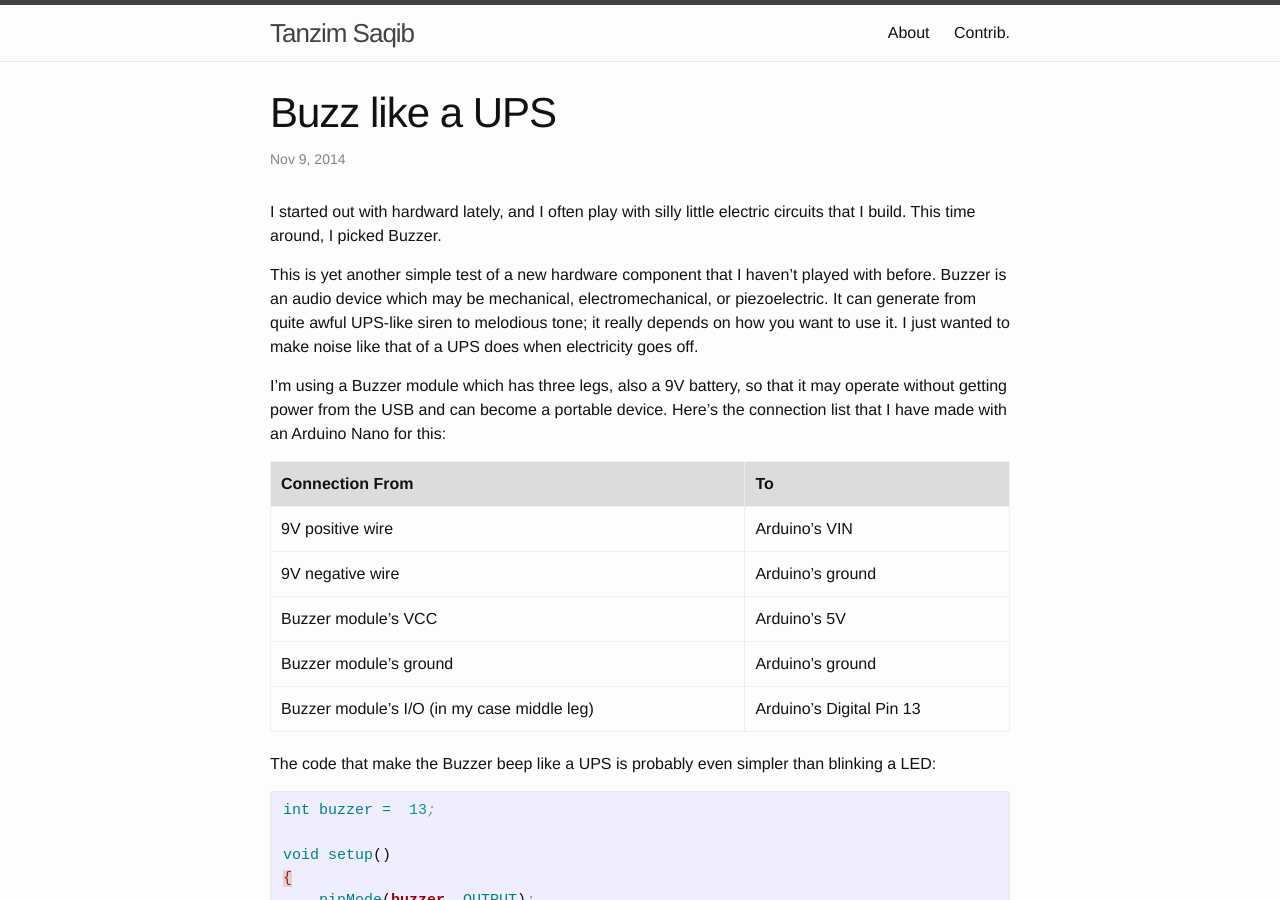
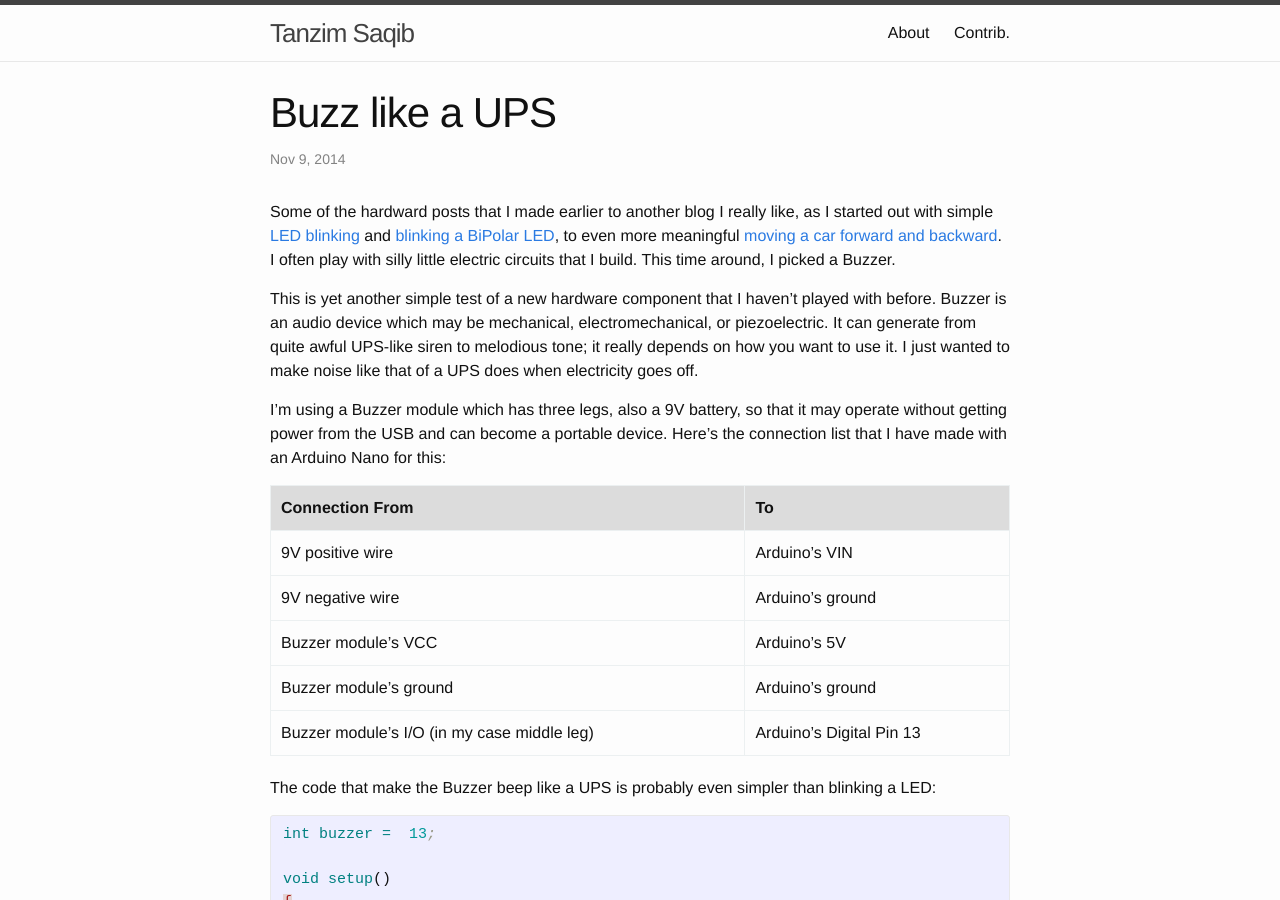
Before and after one commit to tsaqib/www, a Jekyll site: the page built from _posts/2014-11-09-buzz-like-ups.md, in a window 1280 px wide and 900 px high. Built offline with Jekyll 4.4.1, drawn with Linux system fonts in a browser that asks for light colours; comment, search, counter and statistics services are not loaded.

Commit message:
Removed the hardware post compilation.

```diff
--- a/_posts/2014-11-09-buzz-like-ups.md
+++ b/_posts/2014-11-09-buzz-like-ups.md
@@ -6,7 +6,7 @@
 permalink: /:slug
 comments: true
 ---
-I started out with hardward lately, and I often play with silly little electric circuits that I build. This time around, I picked Buzzer.
+Some of the hardward posts that I made earlier to another blog I really like, as I started out with simple [LED blinking](https://tanzimsaqib.wordpress.com/2014/11/05/hello-blinking-led/) and [blinking a BiPolar LED](https://tanzimsaqib.wordpress.com/2014/11/08/blinking-bipolar-led/), to even more meaningful [moving a car forward and backward](https://tanzimsaqib.wordpress.com/2014/11/14/moving-a-car-forwardbackward/). I often play with silly little electric circuits that I build. This time around, I picked a Buzzer.
 
 This is yet another simple test of a new hardware component that I haven't played with before. Buzzer is an audio device which may be mechanical, electromechanical, or piezoelectric. It can generate from quite awful UPS-like siren to melodious tone; it really depends on how you want to use it. I just wanted to make noise like that of a UPS does when electricity goes off.
 
```
Also changed, not shown: _posts/2014-11-15-hardware-compilation.md (deleted, +0 -9 lines), 1 other file.
